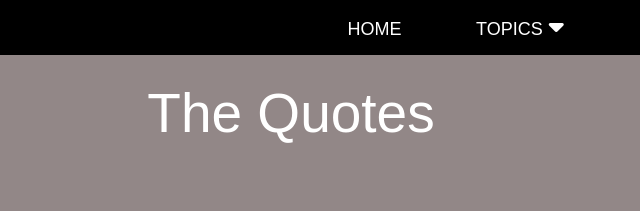
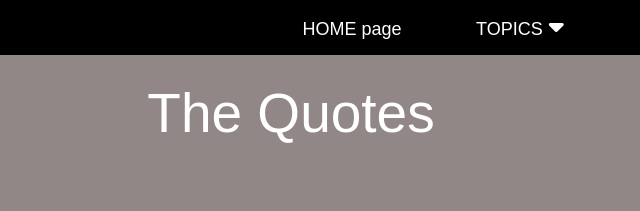
Before and after one commit to ShivaniKakde15/quotes-demo, a plain HTML site: page index.html in a window 1280 px wide. Shown: the top 211 px of the page, 349-989 px from the left. Drawn offline with nearby package versions, Linux system fonts and the light colour scheme; grey boxes are pictures that could not be loaded.

Commit message:
Update index.html

```diff
--- a/index.html
+++ b/index.html
@@ -21,7 +21,7 @@
         </div>
 
         <ul>
-            <li><a href="index.html">HOME</a></li>
+            <li><a href="index.html">HOME page</a></li>
             <li><a href="#">TOPICS<i class="fa-solid fa-caret-down"></i></a>
                 <div class="submenu">
                     <ul>
```
